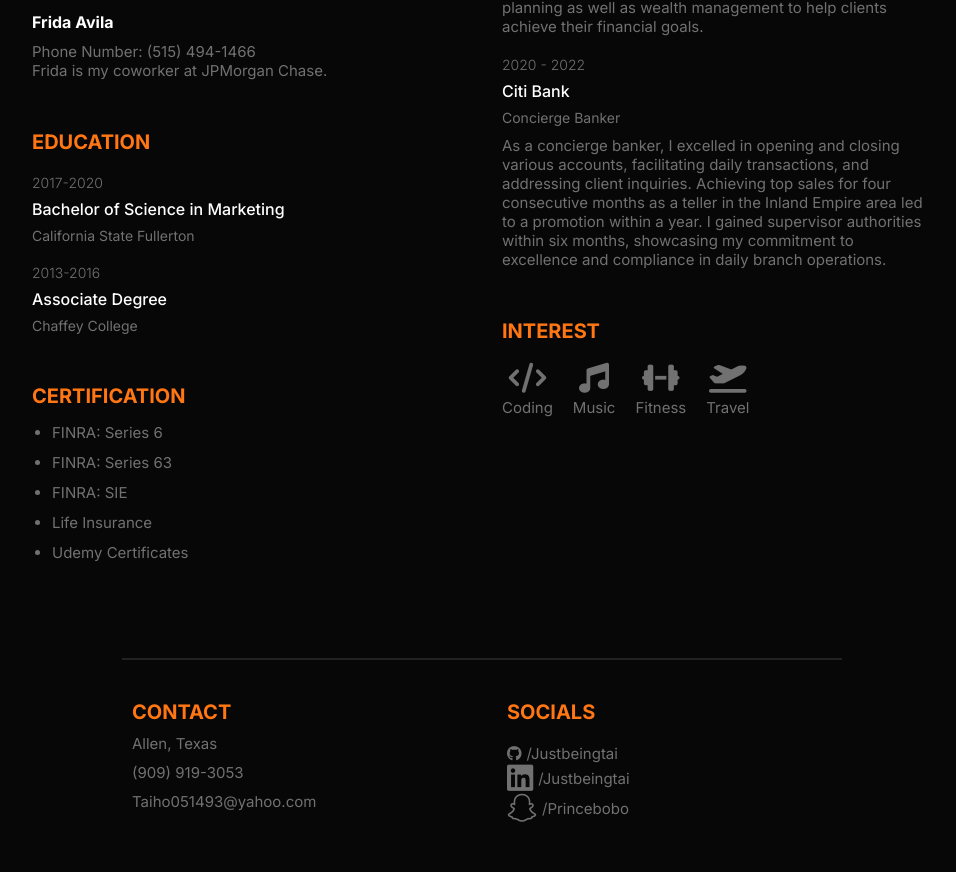
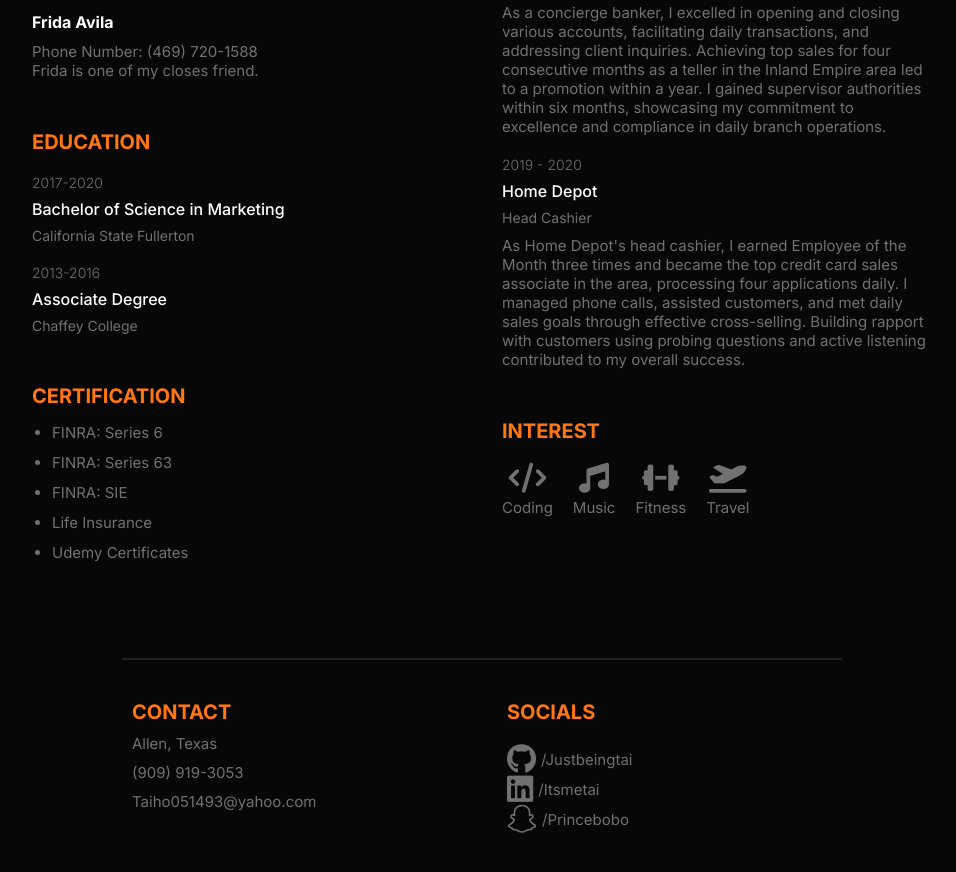
Before and after one commit to Justbeingtai/ChaseResume, a plain HTML site: page index.html in a window 1280 px wide. Shown: the part 730-1602 px from the top of the page, without its empty margins (158-1114 px from the left). Drawn offline with nearby package versions, Linux system fonts and the light colour scheme.

Commit message:
making last adjustments

```diff
--- a/index.html
+++ b/index.html
@@ -61,8 +61,8 @@
                 <div class="ref_item">
                     <h4 class="ref_name">Frida Avila</h4>
                     <p class="description">
-                        Phone Number: (515) 494-1466<br>
-                        Frida is my coworker at JPMorgan Chase.
+                        Phone Number: (469) 720-1588<br>
+                        Frida is one of my closes friend.
                     </p>
                 </div>
             </div>
@@ -109,8 +109,7 @@
                     <h4 class="item_title">JPMorgan Chase</h4>
                     <p class="item_subtitle">Relationship Banker</p>
                     <p class="description">
-                        As a Relationship Banker at Chase, successfully managed a client portfolio by establishing and nurturing relationships, contributing to revenue growth. Consistently surpassed sales targets through effective cross-selling, enhancing customer satisfaction, and fostering loyalty. Conducted thorough financial needs assessments, identifying opportunities for tailored financial solutions. Proactively engaged clients, offering financial advice, providing updates on account activity, and addressing inquiries. Demonstrated comprehensive knowledge of banking products and services to educate and recommend appropriate financial solutions, showcasing expertise in financial and retirement planning as well as wealth management to help clients achieve their financial goals.
-                    </p>
+                        As a Relationship Banker at Chase, I adeptly managed client portfolios, consistently exceeding sales targets through effective cross-selling and enhancing customer satisfaction. Conducted detailed financial needs assessments, offered proactive financial advice, and demonstrated expertise in banking products, including financial planning and wealth management, to help clients achieve their goals.                    </p>
                 </div>
                 <div class="exp_item">
                     <p class="item_preTitle">2020 - 2022</p>
@@ -120,6 +119,12 @@
                         As a concierge banker, I excelled in opening and closing various accounts, facilitating daily transactions, and addressing client inquiries. Achieving top sales for four consecutive months as a teller in the Inland Empire area led to a promotion within a year. I gained supervisor authorities within six months, showcasing my commitment to excellence and compliance in daily branch operations.
                     </p>
                 </div>
+                <div class="exp_item">
+                    <p class="item_preTitle">2019 - 2020</p>
+                    <h4 class="item_title">Home Depot</h4>
+                    <p class="item_subtitle">Head Cashier</p>
+                    <p class="description">
+                        As Home Depot's head cashier, I earned Employee of the Month three times and became the top credit card sales associate in the area, processing four applications daily. I managed phone calls, assisted customers, and met daily sales goals through effective cross-selling. Building rapport with customers using probing questions and active listening contributed to my overall success.                </div>
             </div>
 
             <!-- Interest Section -->
@@ -168,13 +173,13 @@
             <div class="socials">
                 <h3 class="title">Socials</h3>
                 <div class="social_items">
-                    <a href="#" class="social_item">
-                        <i class="fa-brands fa-github"></i>
+                    <a href="https://github.com/Justbeingtai" class="social_item">
+                        <i class="fa-brands fa-github fa-2x "></i>
                         <span>/Justbeingtai</span>
                     </a>
                     <a href="#" class="social_item">
                         <i class="fa-brands fa-linkedin fa-2x"></i>
-                        <span>/Justbeingtai</span>
+                        <span>/Itsmetai</span>
                     </a>
                     <a href="#" class="social_item">
                         <i class="fa-brands fa-snapchat fa-2x"></i>
```
